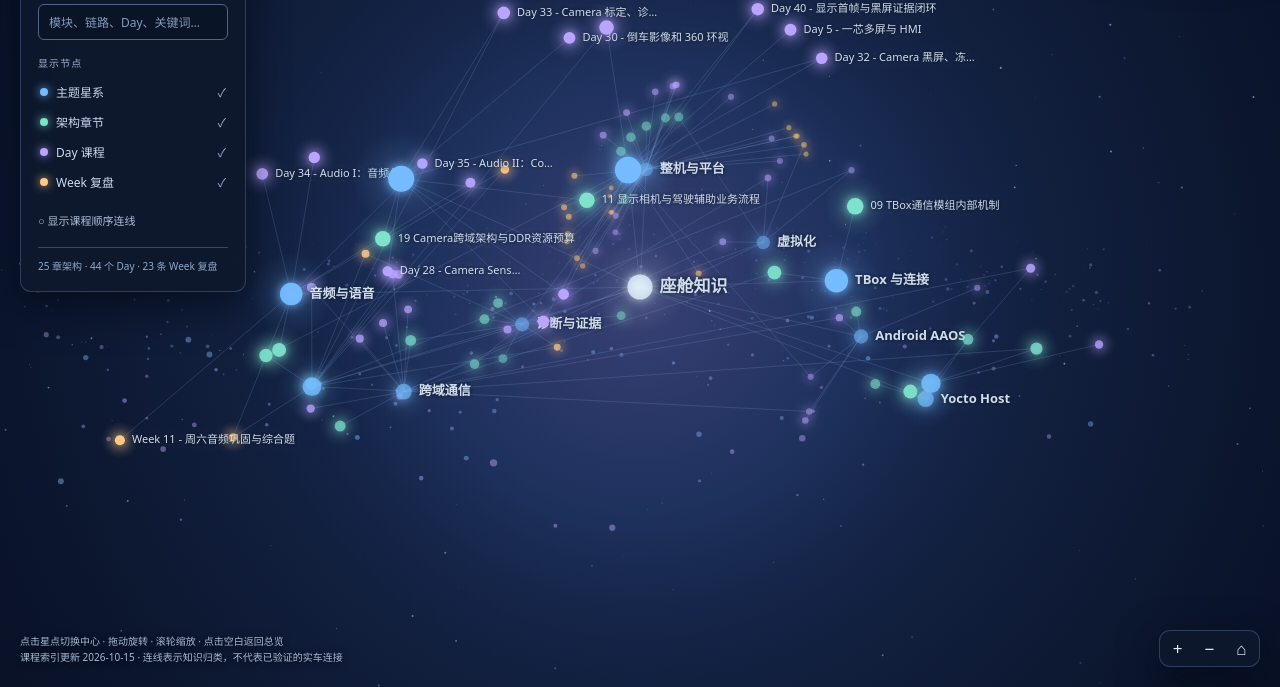
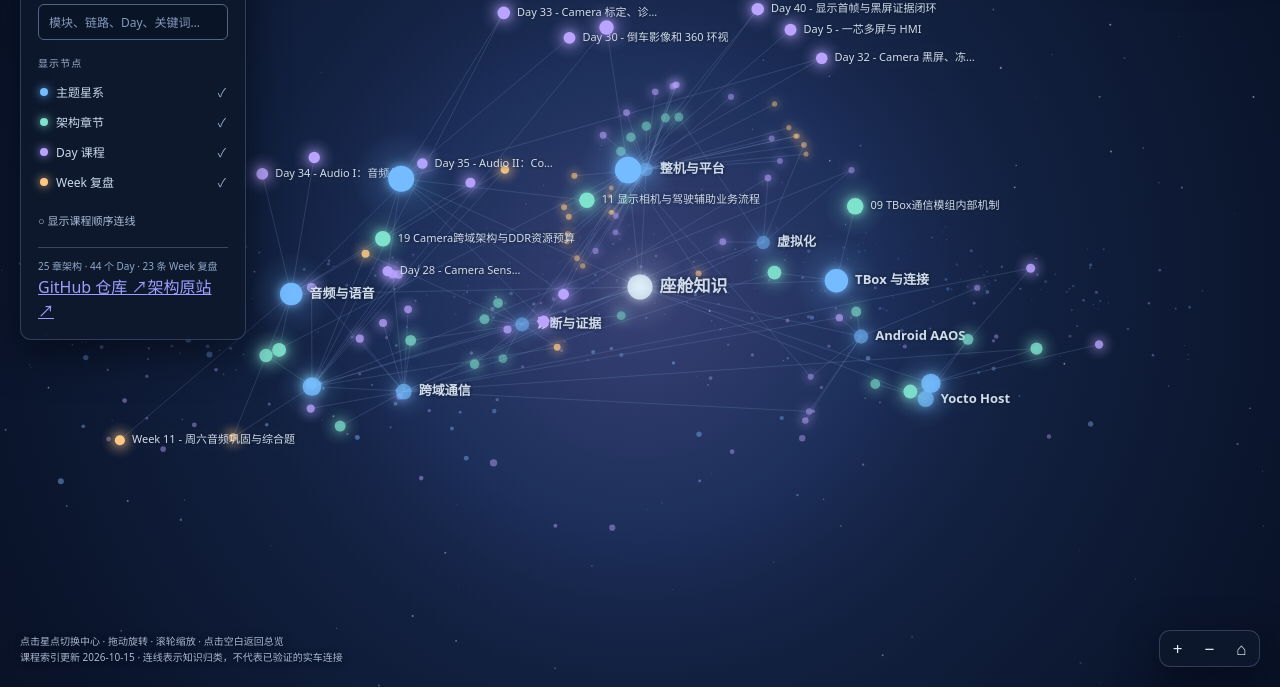
Before and after one commit to qiantao18817568425-art/Cockpit_Knowledge_Galaxy, a website: page docs/index.html in a window 1280 px wide. Shown: the part 113-800 px from the top of the page. Drawn offline with Linux system fonts and the light colour scheme.

Commit message:
Link graph with architecture repository and document sync

```diff
--- a/docs/index.html
+++ b/docs/index.html
@@ -25,6 +25,7 @@
       <button class="filter" type="button" data-kind="review" aria-pressed="true"><i class="swatch review"></i>Week 复盘<span>✓</span></button>
       <button id="sequence-toggle" class="sequence" type="button" aria-pressed="false">○ 显示课程顺序连线</button>
       <div class="counts" id="counts">正在载入公开知识目录…</div>
+      <nav class="source-nav" aria-label="项目链接"><a href="https://github.com/qiantao18817568425-art/Cockpit_Knowledge_Galaxy" target="_blank" rel="noopener noreferrer">GitHub 仓库 ↗</a><a href="https://qiantao18817568425-art.github.io/Architecture_Learning-/architecture/index.html" target="_blank" rel="noopener noreferrer">架构原站 ↗</a></nav>
     </section>
 
     <div class="glass motion"><span class="motion-light" aria-hidden="true"></span><span id="motion-label">加载中</span><button id="motion-toggle" type="button" aria-label="暂停自动旋转">暂停</button></div>
```
